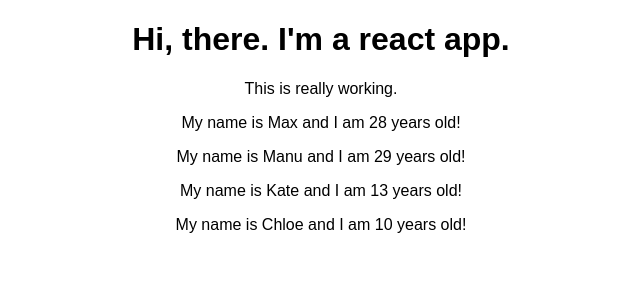
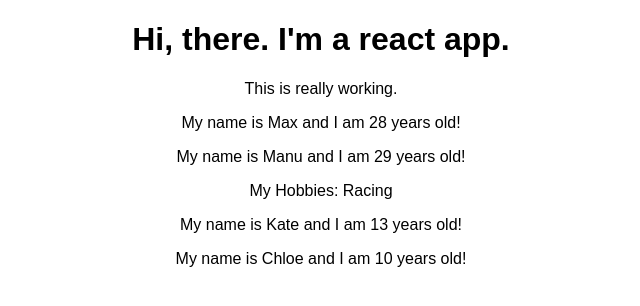
Before and after one commit to ready-1/udemt_react_1, a React (Create React App) app in the folder src/react-complete-guide/: page / in a window 1280 px wide. Shown: the top 306 px of the page, without its empty margins (319-959 px from the left). Built offline with nearby package versions, Linux system fonts and the light colour scheme.

Commit message:
Add props.children to show My Hobbies...

```diff
--- a/src/react-complete-guide/src/Person/Person.js
+++ b/src/react-complete-guide/src/Person/Person.js
@@ -1,7 +1,12 @@
 import React from 'react';
 
 const person = (props) => {
-    return <p>My name is {props.name} and I am {props.age} years old!</p>
+    return (
+    <div>
+        <p>My name is {props.name} and I am {props.age} years old!</p>
+        <p>{props.children}</p>
+    </div>
+    );
 };
 
 export default person;
```
